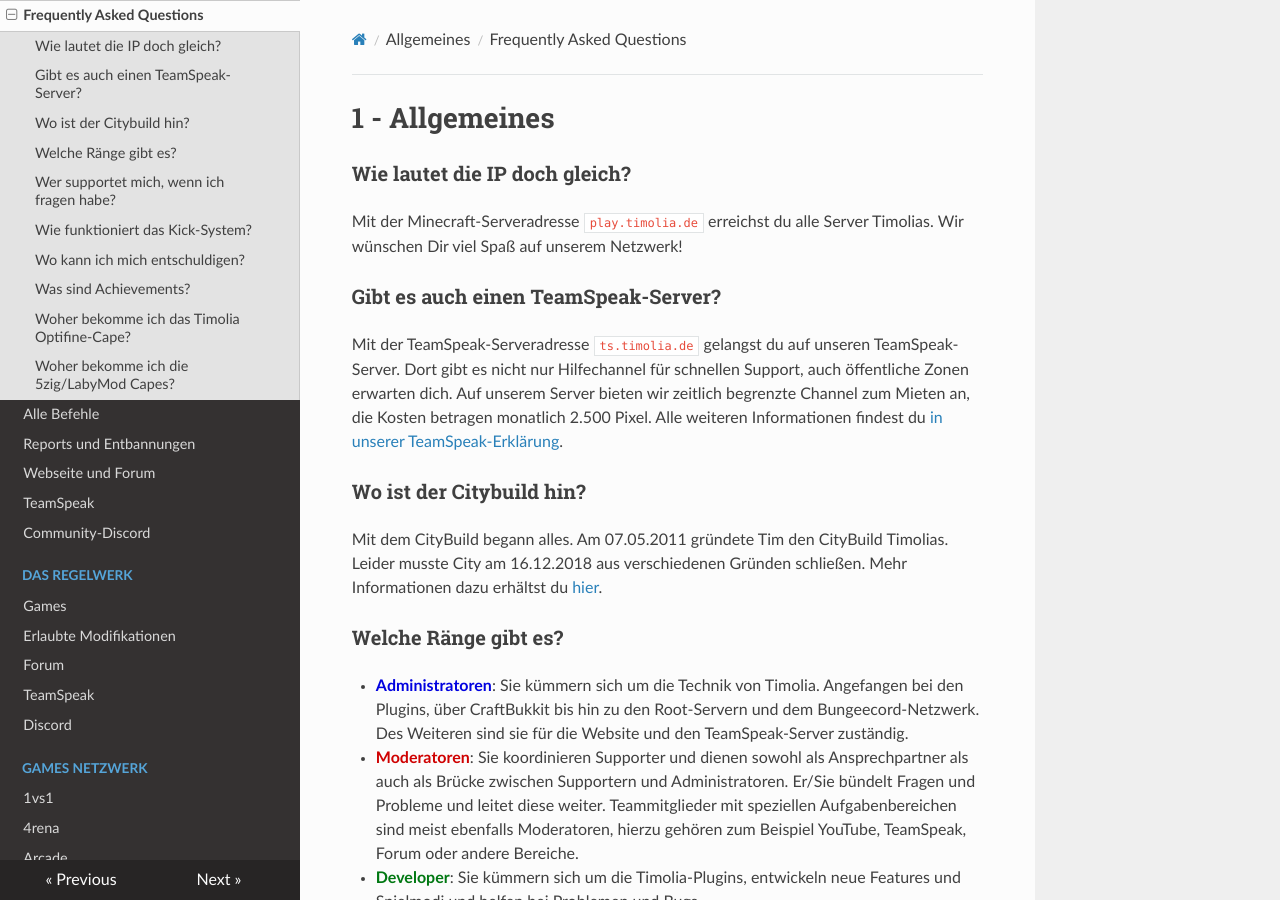
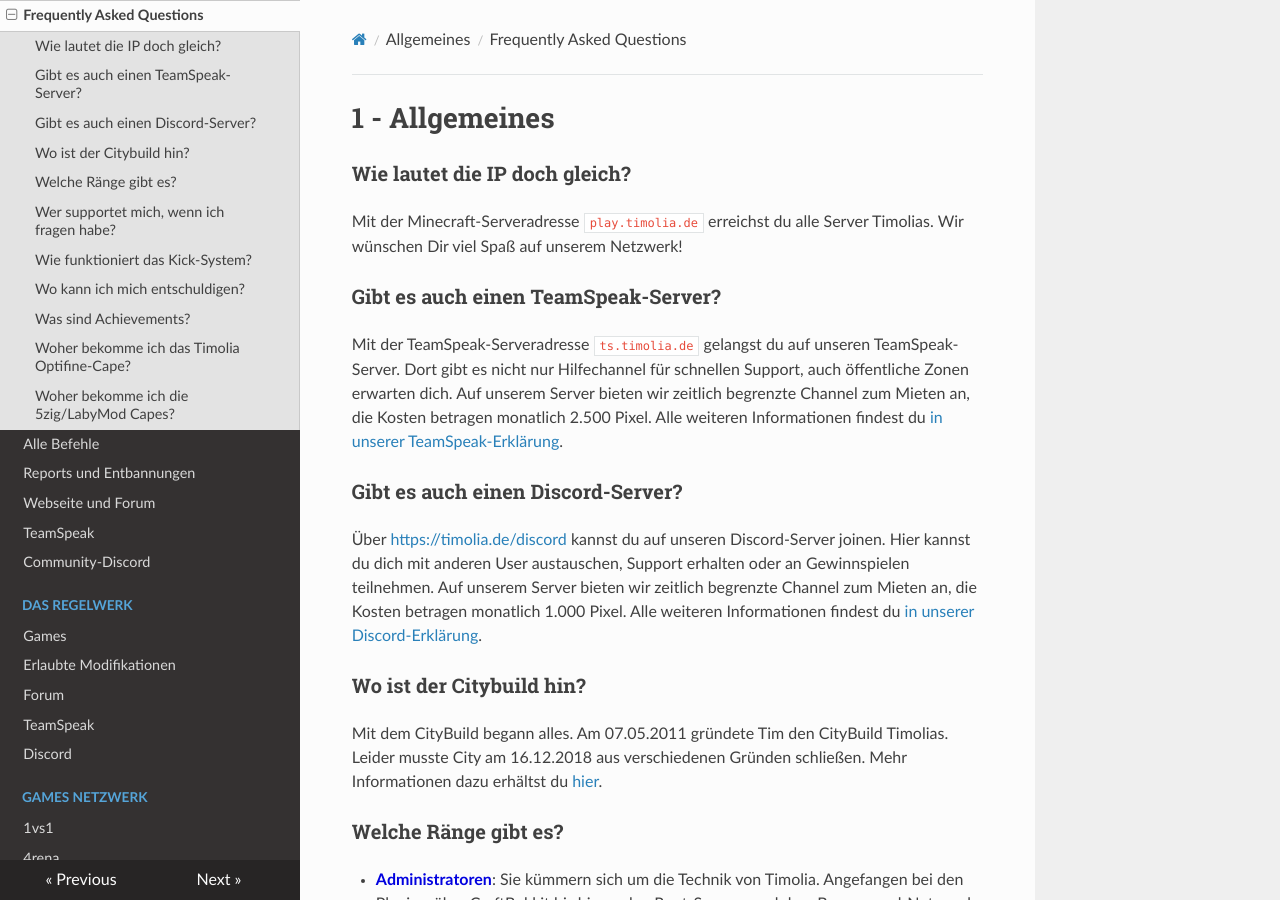
Before and after one commit to TimoliaDE/HowTo, an MkDocs documentation site: the page built from docs/faq.md, in a window 1280 px wide and 900 px high. Built offline with MkDocs 1.6.1, drawn with Linux system fonts in a browser that asks for light colours; nearby versions of some CDN libraries; old or Windows-style settings are respelled for this version of MkDocs.

Commit message:
Update faq.md

```diff
--- a/docs/faq.md
+++ b/docs/faq.md
@@ -7,6 +7,11 @@ Mit der Minecraft-Serveradresse `play.timolia.de` erreichst du alle Server Timol
 Mit der TeamSpeak-Serveradresse `ts.timolia.de` gelangst du auf unseren TeamSpeak-Server. Dort gibt es nicht nur Hilfechannel für schnellen Support, auch öffentliche Zonen erwarten dich.
 Auf unserem Server bieten wir zeitlich begrenzte Channel zum Mieten an, die Kosten betragen monatlich 2.500 Pixel. Alle weiteren Informationen findest du
 [in unserer TeamSpeak-Erklärung](/teamspeak/).
+
+### Gibt es auch einen Discord-Server?
+Über [https://timolia.de/discord](https://timolia.de/discord) kannst du auf unseren Discord-Server joinen. Hier kannst du dich mit anderen User austauschen, Support erhalten oder an Gewinnspielen teilnehmen.
+Auf unserem Server bieten wir zeitlich begrenzte Channel zum Mieten an, die Kosten betragen monatlich 1.000 Pixel. Alle weiteren Informationen findest du
+[in unserer Discord-Erklärung](/Discord/).
 
 ### Wo ist der Citybuild hin?
 Mit dem CityBuild begann alles. Am 07.05.2011 gründete Tim den CityBuild Timolias.
```
